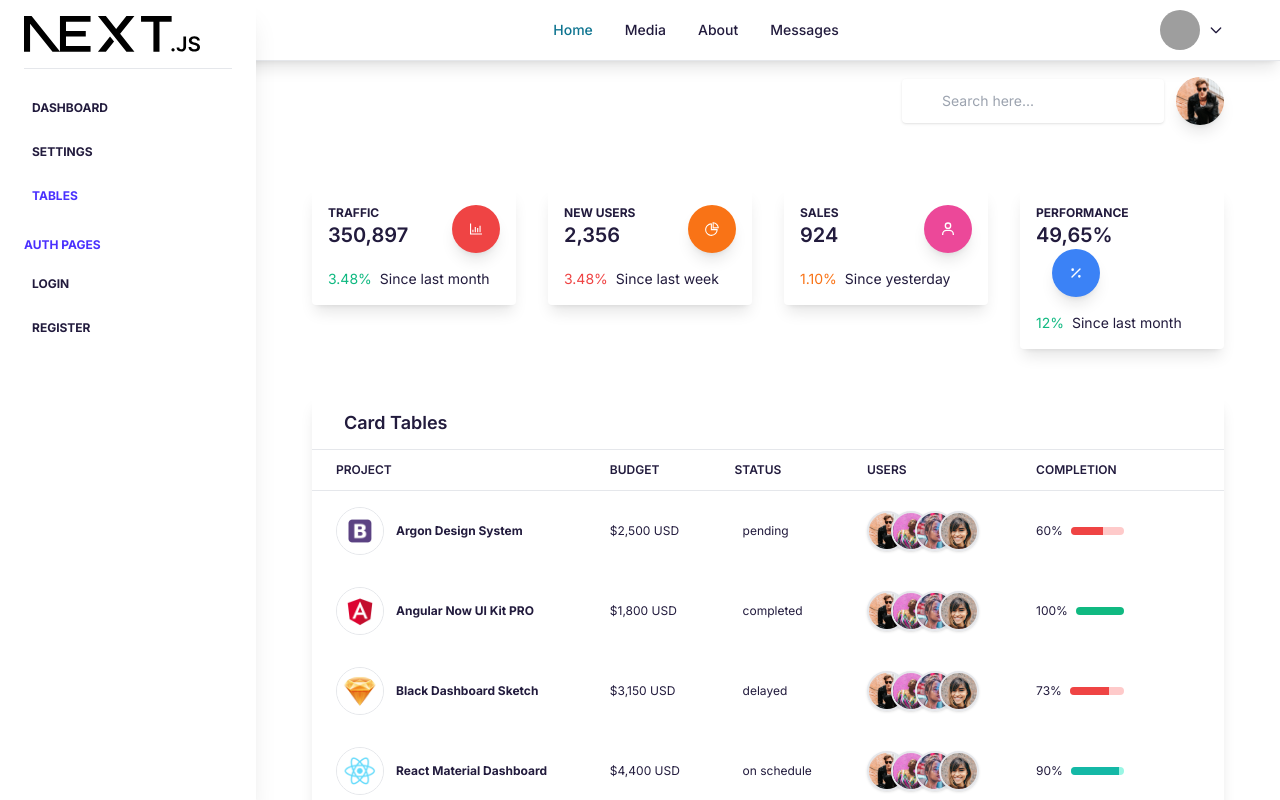
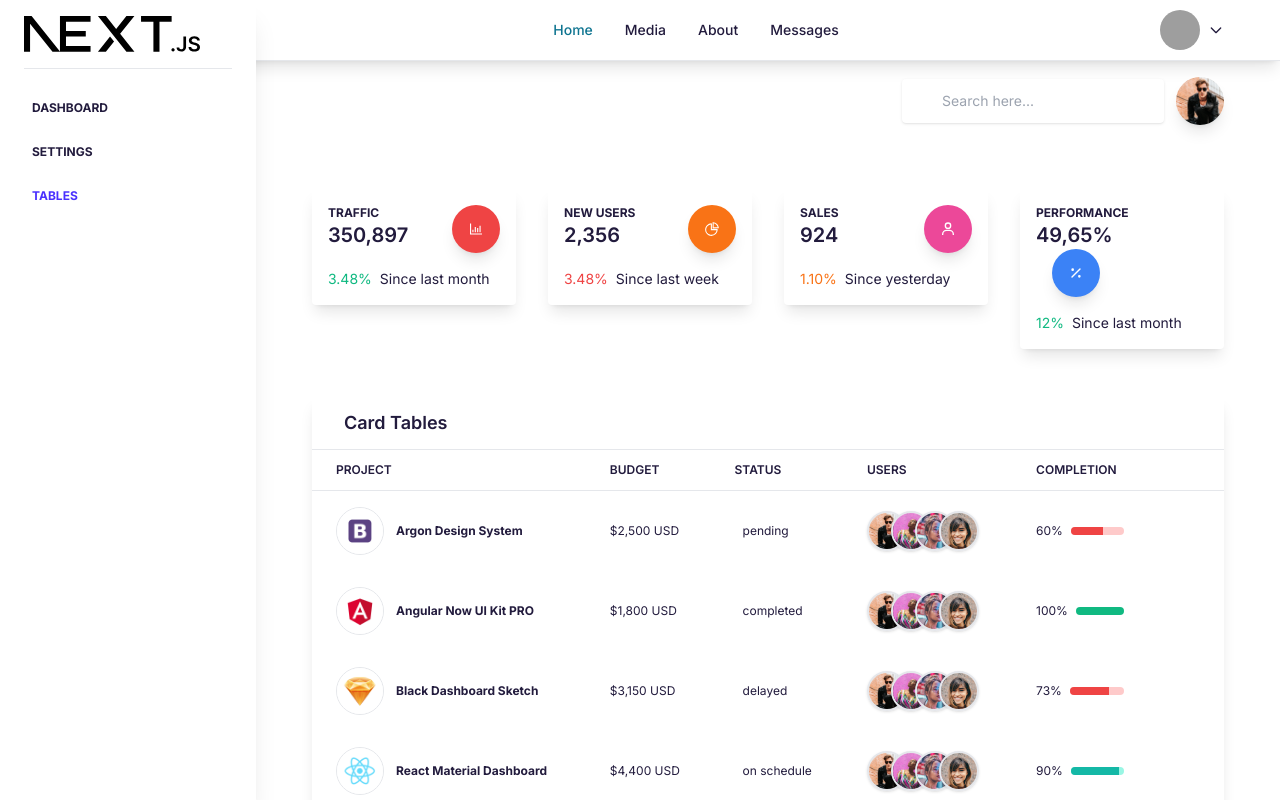
Before and after one commit to Neamul01/e-commerce-replit, a Next.js app: page /admin/tables in a window 1280 px wide. Shown: the top 800 px of the page. Built offline with nearby package versions, Linux system fonts and the light colour scheme; grey boxes are pictures that could not be loaded.

Commit message:
user setting added

```diff
--- /dev/null
+++ b/app/admin/settings/page.tsx
@@ -0,0 +1,19 @@
+import CardProfile from "@/components/Admin/CardProfile";
+import CardSettings from "@/components/Admin/CardSettings";
+import Admin from "@/components/Layouts/Admin";
+import React from "react";
+
+export default function page() {
+  return (
+    <Admin>
+      <div className="flex flex-wrap bg-white">
+        <div className="w-full lg:w-8/12 px-4">
+          <CardSettings />
+        </div>
+        <div className="w-full lg:w-4/12 px-4">
+          <CardProfile />
+        </div>
+      </div>
+    </Admin>
+  );
+}
--- a/components/Admin/Sidebar/Sidebar.tsx
+++ b/components/Admin/Sidebar/Sidebar.tsx
@@ -1,15 +1,15 @@
-'use client'
-import React, { useState } from 'react'
-import Link from 'next/link'
-import { usePathname } from 'next/navigation'
+"use client";
+import React, { useState } from "react";
+import Link from "next/link";
+import { usePathname } from "next/navigation";
 
-import NotificationDropdown from '@/components/Admin/Dropdowns/NotificationDropdown'
-import UserDropdown from '@/components/Admin/Dropdowns/UserDropdown'
-import AppLogo from '@/components/Common/AppLogo'
+import NotificationDropdown from "@/components/Admin/Dropdowns/NotificationDropdown";
+import UserDropdown from "@/components/Admin/Dropdowns/UserDropdown";
+import AppLogo from "@/components/Common/AppLogo";
 
 export default function Sidebar() {
-  const [collapseShow, setCollapseShow] = useState(false)
-  const router = usePathname()
+  const [collapseShow, setCollapseShow] = useState(false);
+  const router = usePathname();
 
   const adminRoutes = adminPages.map((page) => {
     return (
@@ -17,39 +17,25 @@ export default function Sidebar() {
         <Link
           href={page.href}
           className={
-            'text-xs uppercase py-3 font-bold block ' +
+            "text-xs uppercase py-3 font-bold block " +
             (router.indexOf(page.href) !== -1
-              ? 'text-primary bg-secondary/10 rounded-lg hover:text-lightBlue-600'
-              : 'text-secondary/80 hover:text-blueGray-500')
+              ? "text-primary bg-secondary/10 rounded-lg hover:text-lightBlue-600"
+              : "text-secondary/80 hover:text-blueGray-500")
           }
         >
           <i
             className={
-              'fas fa-tv mr-2 text-sm ' +
+              "fas fa-tv mr-2 text-sm " +
               (router.indexOf(page.href) !== -1
-                ? 'opacity-75'
-                : 'text-blueGray-300')
+                ? "opacity-75"
+                : "text-blueGray-300")
             }
-          ></i>{' '}
+          ></i>{" "}
           {page.name}
         </Link>
       </li>
-    )
-  })
-
-  const authRoutes = authPages.map((page) => (
-    <li key={page.href} className="items-center">
-      <Link legacyBehavior href={page.href}>
-        <a
-          href="#pablo"
-          className="text-secondary/80 hover:text-blueGray-500 text-xs uppercase py-3 font-bold block"
-        >
-          <i className="fas fa-clipboard-list text-blueGray-300 mr-2 text-sm"></i>
-          {page.name}
-        </a>
-      </Link>
-    </li>
-  ))
+    );
+  });
 
   const collapseMenu = (
     <button
@@ -59,7 +45,7 @@ export default function Sidebar() {
     >
       <i className="fas fa-bars"></i>i
     </button>
-  )
+  );
 
   return (
     <>
@@ -76,15 +62,6 @@ export default function Sidebar() {
             <ul className="md:flex-col md:min-w-full flex flex-col list-none">
               {adminRoutes}
             </ul>
-            <div className="">
-              <h6 className="md:min-w-full text-primary text-xs uppercase font-bold block pt-1 pb-2 no-underline">
-                Auth Pages
-              </h6>
-              {/* Navigation */}
-              <ul className="md:flex-col md:min-w-full flex flex-col list-none md:mb-4">
-                {authRoutes}
-              </ul>
-            </div>
           </div>
 
           {/* ******************mobile */}
@@ -101,7 +78,7 @@ export default function Sidebar() {
           {collapseShow === false ? null : (
             <div
               className={
-                'md:flex md:flex-col md:items-stretch md:opacity-100 md:relative md:mt-4 md:shadow-none shadow absolute top-0 left-0 right-0 z-40 overflow-y-auto overflow-x-hidden h-auto items-center flex-1 rounded bg-white m-2 py-3 px-6'
+                "md:flex md:flex-col md:items-stretch md:opacity-100 md:relative md:mt-4 md:shadow-none shadow absolute top-0 left-0 right-0 z-40 overflow-y-auto overflow-x-hidden h-auto items-center flex-1 rounded bg-white m-2 py-3 px-6"
               }
             >
               {/* Collapse header */}
@@ -128,53 +105,28 @@ export default function Sidebar() {
               <ul className="md:flex-col md:min-w-full flex flex-col list-none">
                 {adminRoutes}
               </ul>
-
-              {/* Divider */}
-              <hr className="my-4 md:min-w-full" />
-              {/* Heading */}
-              <h6 className="md:min-w-full text-primary text-xs uppercase font-bold block pt-1 pb-4 no-underline">
-                Auth Pages
-              </h6>
-              {/* Navigation */}
-
-              <ul className="md:flex-col md:min-w-full flex flex-col list-none md:mb-4">
-                {authRoutes}
-              </ul>
             </div>
           )}
         </div>
       </nav>
     </>
-  )
+  );
 }
-
-const authPages = [
-  {
-    id: 1,
-    name: 'Login',
-    href: '/auth/login',
-  },
-  {
-    id: 2,
-    name: 'Register',
-    href: '/auth/register',
-  },
-]
 
 const adminPages = [
   {
     id: 1,
-    name: 'Dashboard',
-    href: '/admin/dashboard',
+    name: "Dashboard",
+    href: "/admin/dashboard",
   },
   {
     id: 2,
-    name: 'Settings',
-    href: '/admin/settings',
+    name: "Settings",
+    href: "/admin/settings",
   },
   {
     id: 3,
-    name: 'Tables',
-    href: '/admin/tables',
+    name: "Tables",
+    href: "/admin/tables",
   },
-]
+];
```
